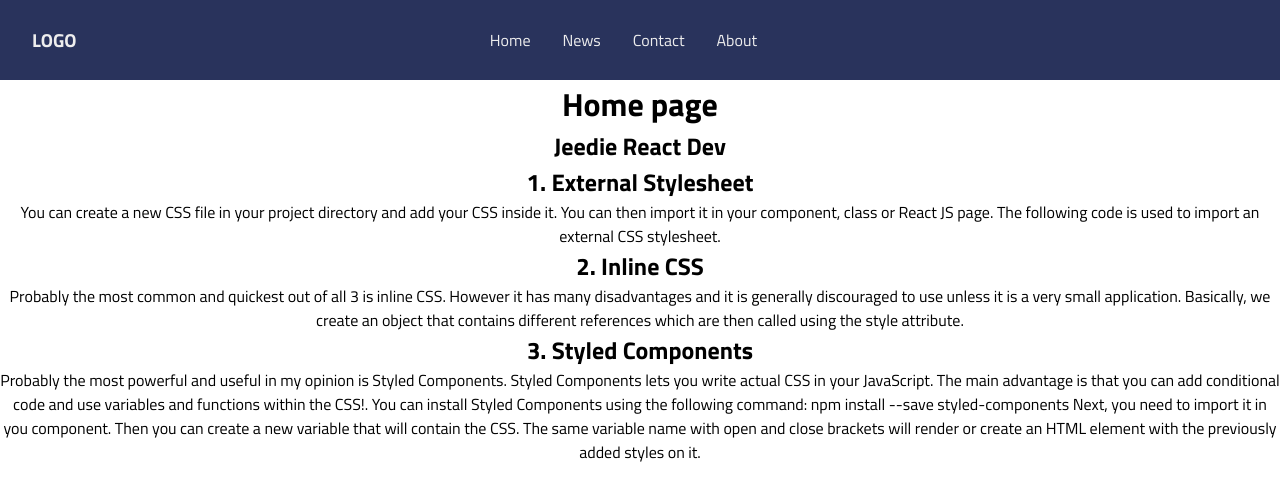
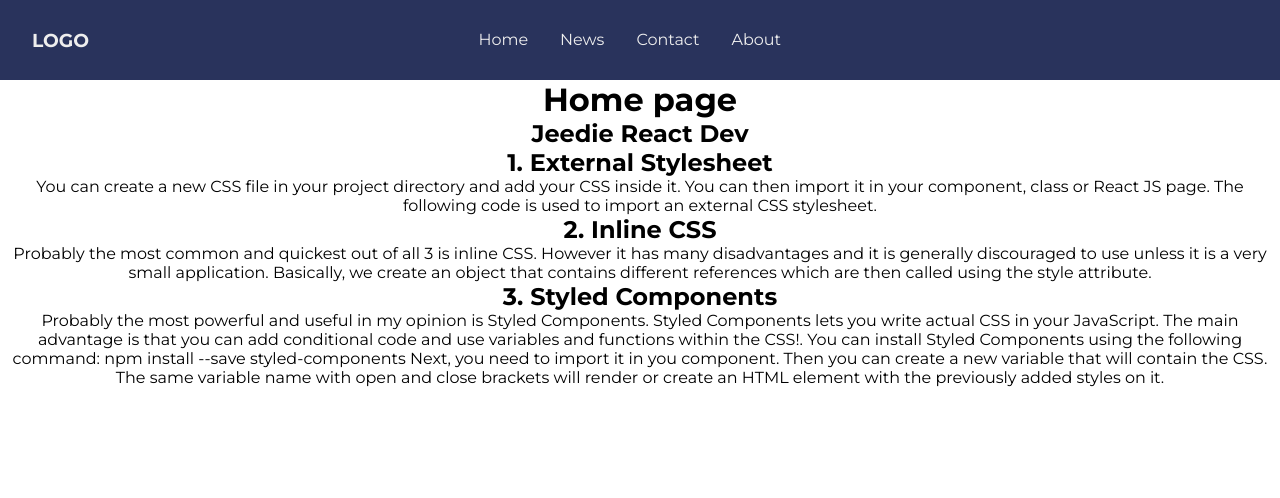
Before and after one commit to Enowizzy/react-app, a React (Create React App) app: page / in a window 1280 px wide. Shown: the top 498 px of the page. Built offline with nearby package versions, Linux system fonts and the light colour scheme.

Commit message:
Montserrat font commit

```diff
--- a/src/user/components/navbar/Navbar.css
+++ b/src/user/components/navbar/Navbar.css
@@ -1,10 +1,10 @@
-@import url("https://fonts.googleapis.com/css2?family=Titillium+Web:wght@300;400;700&display=swap");
+@import url("https://fonts.googleapis.com/css?family=Montserrat:400,700,200");
 
 * {
 	padding: 0;
 	margin: 0;
 	box-sizing: border-box;
-	font-family: "Titillium Web", sans-serif;
+	font-family: "Montserrat", sans-serif;
 }
 
 :root {
```
